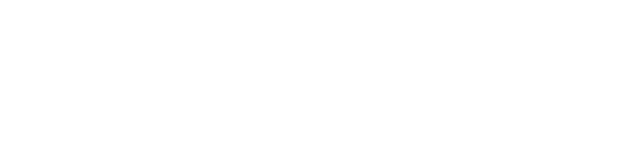
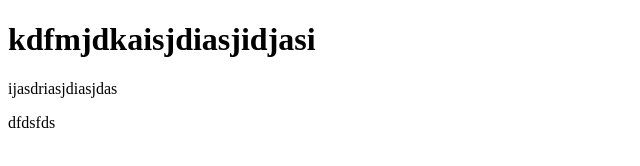
Before and after one commit to tomicortes/prueba, a plain HTML site: page index.html in a window 1280 px wide. Shown: the whole page, without its empty margins (0-640 px from the left). Drawn offline with Linux system fonts and the light colour scheme.

Commit message:
HTMLLLLL

```diff
--- a/index.html
+++ b/index.html
@@ -7,6 +7,8 @@
   <title>Document</title>
 </head>
 <body>
-
+  <h1>kdfmjdkaisjdiasjidjasi</h1>
+  <p>ijasdriasjdiasjdas</p>
+  <p>dfdsfds</p>
 </body>
 </html>
```
